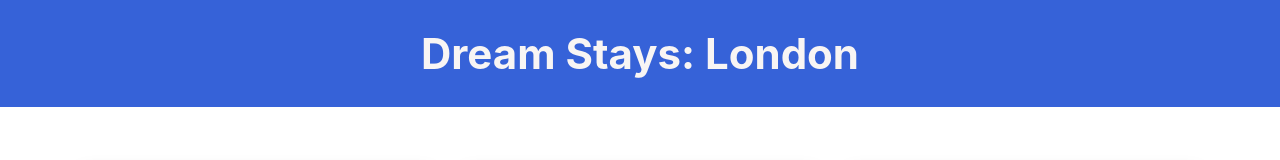
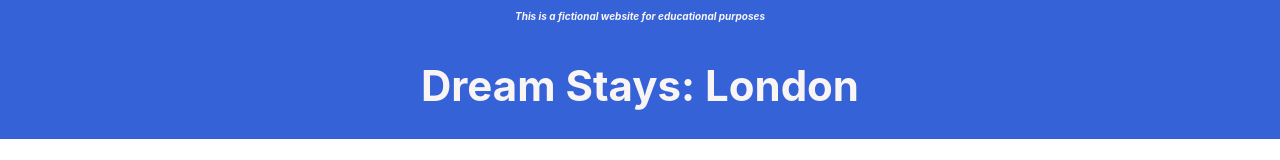
Before and after one commit to mattjnewberry/dream-stays, a React (Create React App) app: page / in a window 1280 px wide. Shown: the top 160 px of the page. Built offline with nearby package versions, Linux system fonts and the light colour scheme.

Commit message:
add disclaimer and update extended tutorial

```diff
--- a/src/App.css
+++ b/src/App.css
@@ -40,3 +40,10 @@
   align-items: center;
   justify-content: center;
 }
+
+.disclaimer {
+  font-style: italic;
+  position: relative;
+  font-weight: bold;
+  font-size: 10px;
+}
--- a/src/App.js
+++ b/src/App.js
@@ -9,6 +9,9 @@ export default function App() {
   return (
     <div className="app">
       <header className="app-header">
+        <p className="disclaimer">
+          This is a fictional website for educational purposes
+        </p>
         <h1>Dream Stays: London</h1>
       </header>
       <br />
--- a/src/routes/stays.js
+++ b/src/routes/stays.js
@@ -9,6 +9,9 @@ export default function Stay() {
   return stay ? (
     <div className="app">
       <header className="app-header">
+        <p className="disclaimer">
+          This is a fictional website for educational purposes
+        </p>
         <h1>Dream Stays</h1>
       </header>
       <img className="stay-img" alt={stay.name} src={stay.img} />
```
Also changed, not shown: 1 other file (tests, documents, lock files or other folders).
